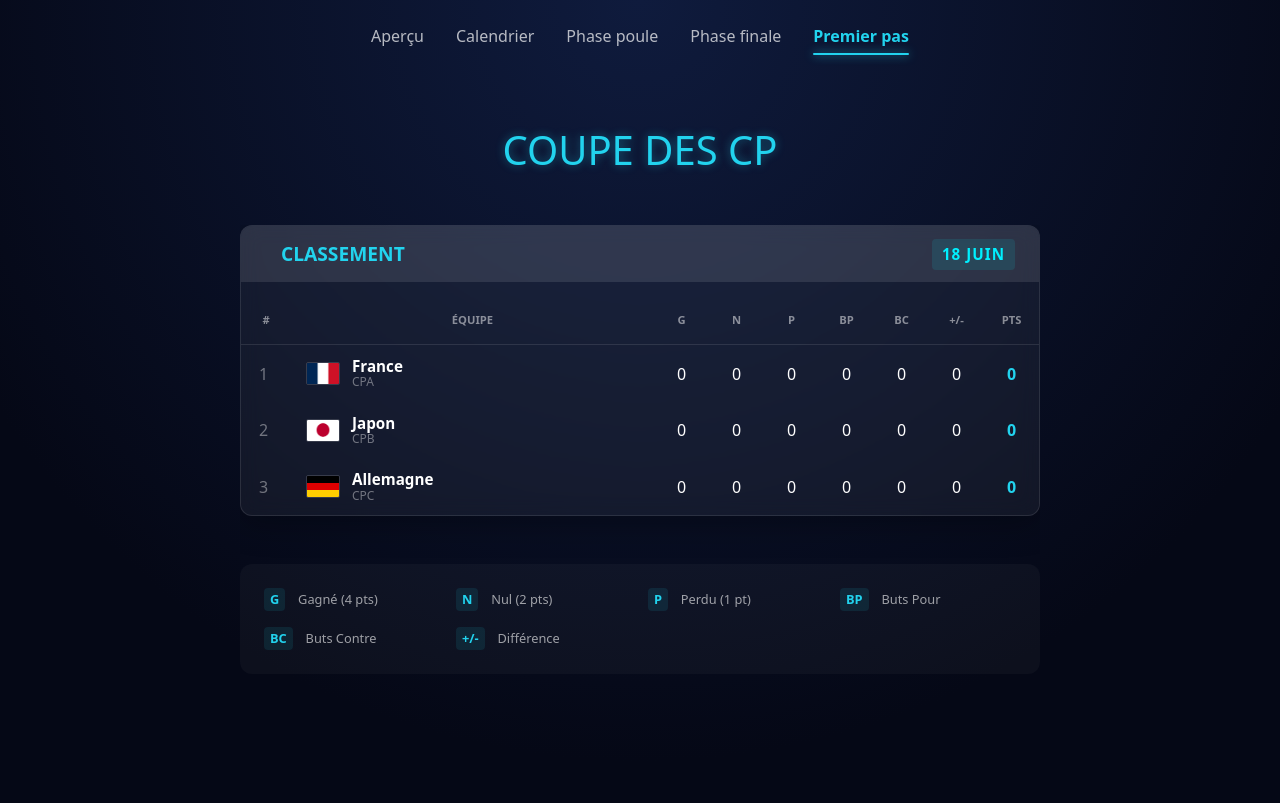
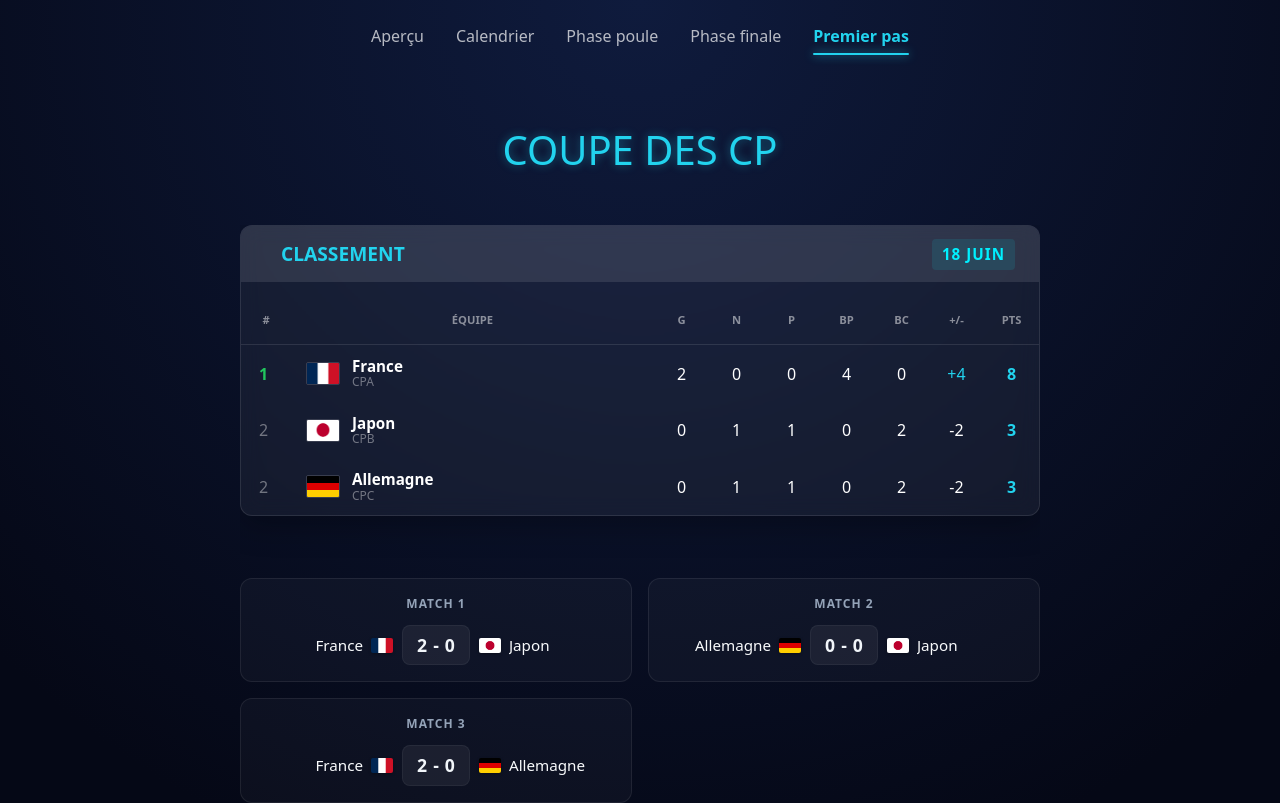
Before and after one commit to RayaneO18/Tournament, a Next.js app: page /premier-pas in a window 1280 px wide. Shown: the top 803 px of the page. Built offline with nearby package versions, Linux system fonts and the light colour scheme.

Commit message:
Coupe des CP + score match animateur vs parents

```diff
--- a/app/page.module.css
+++ b/app/page.module.css
@@ -1140,3 +1140,111 @@ font-weight: bold;
 
   .legendGrid { grid-template-columns: 1fr 1fr; }
 }
+/* ==========================================
+   CONFRONTATIONS COUPE DES CP (SOUS LE TABLEAU)
+   ========================================== */
+
+/* Grille contenant les 3 encadrés de match */
+.cpMatchGrid {
+  display: grid;
+  grid-template-columns: repeat(auto-fit, minmax(280px, 1fr));
+  gap: 16px;
+  margin-top: 30px; /* Espace par rapport au tableau juste au-dessus */
+  margin-bottom: 20px;
+  width: 100%;
+}
+
+/* Structure de la carte de match individuelle */
+.cpMatchCard {
+  background: var(--card-bg, rgba(255, 255, 255, 0.03));
+  border: 1px solid var(--card-border, rgba(255, 255, 255, 0.08));
+  border-radius: 12px;
+  padding: 16px;
+  display: flex;
+  flex-direction: column;
+  align-items: center;
+  justify-content: center;
+  min-height: 95px;
+  transition: transform 0.2s ease, border-color 0.2s ease;
+}
+
+.cpMatchCard:hover {
+  border-color: rgba(255, 255, 255, 0.15);
+  transform: translateY(-2px);
+}
+
+/* Petit libellé (MATCH 1, MATCH 2...) */
+.cpMatchHeader {
+  font-size: 0.75rem;
+  color: #94a3b8;
+  margin-bottom: 12px;
+  font-weight: 600;
+  text-transform: uppercase;
+  letter-spacing: 1px;
+}
+
+/* Ligne principale contenant les équipes et le score alignés */
+.cpMatchBody {
+  display: flex;
+  align-items: center;
+  justify-content: space-between;
+  width: 100%;
+  gap: 8px;
+}
+
+/* Conteneur d'un bloc équipe (nom + drapeau) */
+.cpMatchTeam {
+  display: flex;
+  align-items: center;
+  gap: 8px;
+  width: 38%; /* Équilibre parfait pour laisser de la place au score au milieu */
+}
+
+/* Aligne l'équipe de gauche vers la droite */
+.cpMatchTeamLeft {
+  justify-content: flex-end;
+  text-align: right;
+}
+
+/* Aligne l'équipe de droite vers la gauche */
+.cpMatchTeamRight {
+  justify-content: flex-start;
+  text-align: left;
+}
+
+/* Style spécifique pour les noms des équipes */
+.cpMatchTeamName {
+  font-size: 0.95rem;
+  font-weight: 500;
+  color: #f8fafc;
+  white-space: nowrap;
+  overflow: hidden;
+  text-overflow: ellipsis;
+}
+
+/* Style des petits drapeaux */
+.cpMatchFlag {
+  width: 22px;
+  height: 15px;
+  object-fit: cover;
+  border-radius: 2px;
+  box-shadow: 0 1px 3px rgba(0, 0, 0, 0.3);
+  flex-shrink: 0;
+}
+
+/* Encadré central contenant le score aligné horizontalement */
+.cpMatchScoreBox {
+  background: rgba(255, 255, 255, 0.06);
+  padding: 6px 14px;
+  border-radius: 8px;
+  font-weight: 700;
+  font-size: 1.1rem;
+  color: #f1f5f9;
+  border: 1px solid rgba(255, 255, 255, 0.05);
+  display: flex;
+  align-items: center;
+  justify-content: center;
+  gap: 6px; /* Espace autour du tiret */
+  min-width: 60px;
+  text-align: center;
+}
--- a/app/phase-poule/page.tsx
+++ b/app/phase-poule/page.tsx
@@ -53,9 +53,6 @@ export default function GroupesPage() {
             return 0;
           });
 
-          // CALCUL DYNAMIQUE DU NOMBRE DE MATCHS ATTENDUS
-          // Si 4 équipes -> 12 entrées de stats cumulées (4 x 3 matchs)
-          // Si 3 équipes -> 6 entrées de stats cumulées (3 x 2 matchs)
           const nbEquipes = poule.equipes.length;
           const matchesAttendus = nbEquipes === 4 ? 12 : 6;
 
--- a/app/premier-pas/page.tsx
+++ b/app/premier-pas/page.tsx
@@ -3,30 +3,31 @@
 import { useState, useEffect } from "react";
 import { useRouter } from "next/navigation";
 import styles from "../page.module.css";
+import { getStatsCoupeCP } from "../../data/logic";
 
 export const dynamic = "force-dynamic";
 
 export default function CoupeCPPage() {
   const router = useRouter();
-  const donneesEquipes = [
-    { pays: "France", classe: "CPA", g: 0, n: 0, p: 0, bp: 0, bc: 0, flag: "France.png" },
-    { pays: "Japon", classe: "CPB", g: 0, n: 0, p: 0, bp: 0, bc: 0, flag: "Japon.png" },
-    { pays: "Allemagne", classe: "CPC", g: 0, n: 0, p: 0, bp: 0, bc: 0, flag: "Allemagne.png" },
-  ];
-
+  const [equipesTriees, setEquipesTriees] = useState(getStatsCoupeCP());
   const [opacity, setOpacity] = useState(1);
 
+  const drapeaux: Record<string, string> = {
+    France: "France.png",
+    Japon: "Japon.png",
+    Allemagne: "Allemagne.png"
+  };
+
   useEffect(() => {
-
     const handleScroll = () => {
       const newOpacity = Math.max(1 - window.scrollY / 80, 0);
       setOpacity(newOpacity);
     };
     window.addEventListener("scroll", handleScroll);
 
-
     const intervalle = setInterval(() => {
       router.refresh();
+      setEquipesTriees(getStatsCoupeCP());
     }, 180000);
 
     return () => {
@@ -35,20 +36,20 @@ export default function CoupeCPPage() {
     };
   }, [router]);
 
-  const equipesCalculees = donneesEquipes.map(equipe => {
-    const points = (equipe.g * 4) + (equipe.n * 2) + (equipe.p * 1);
-    const diff = equipe.bp - equipe.bc;
+  // --- CALCUL DYNAMIQUE DES RANGS (Gestion des ex-æquo) ---
+  let rangActuel = 1;
+  const rangsCalcules = equipesTriees.map((equipe, index) => {
+    if (index > 0) {
+      const equipePrecedente = equipesTriees[index - 1];
+      const diffActuelle = equipe.bp - equipe.bc;
+      const diffPrecedente = equipePrecedente.bp - equipePrecedente.bc;
 
-    return {
-      ...equipe,
-      pts: points,
-      diff: diff
-    };
-  });
-
-  const equipesTriees = [...equipesCalculees].sort((a, b) => {
-    if (b.pts !== a.pts) return b.pts - a.pts;
-    return b.diff - a.diff;
+      // Si les points OU la différence de buts diffèrent, on met à jour le rang basé sur la position réelle
+      if (equipe.pts !== equipePrecedente.pts || diffActuelle !== diffPrecedente) {
+        rangActuel = index + 1;
+      }
+    }
+    return rangActuel;
   });
 
   return (
@@ -56,6 +57,8 @@ export default function CoupeCPPage() {
       <h1 className={styles.title} style={{ opacity }}>Coupe des CP</h1>
 
       <div className={styles.groupWrapper}>
+
+        {/* SECTION 1 : LE TABLEAU DE CLASSEMENT */}
         <div className={styles.tableContainer}>
           <h2 className={styles.pouleHeader}>
             <span>Classement</span>
@@ -77,9 +80,18 @@ export default function CoupeCPPage() {
                 </tr>
               </thead>
               <tbody>
-                {equipesTriees.map((equipe, index) => (
+                {equipesTriees.map((equipe, index) => {
+                  const diffButs = equipe.bp - equipe.bc;
+                  const rangAffichage = rangsCalcules[index];
+
+                  // Seul le véritable premier du classement s'allume en vert
+                  const rankClassName = rangAffichage === 1
+                    ? `${styles.rank} ${styles.qualifiedRank}`
+                    : styles.rank;
+
+                  return (
                     <tr key={equipe.pays} className={styles.tr}>
-                    <td className={styles.rank}>{index + 1}</td>
+                      <td className={rankClassName}>{rangAffichage}</td>
                       <td className={styles.teamCell}>
                         <div className={styles.teamInfo}>
                           <div className={styles.flagWrapper}>
@@ -100,17 +112,84 @@ export default function CoupeCPPage() {
                       <td>{equipe.p}</td>
                       <td>{equipe.bp}</td>
                       <td>{equipe.bc}</td>
-                    <td className={equipe.diff > 0 ? styles.positiveDiff : ""}>
-                      {equipe.diff > 0 ? `+${equipe.diff}` : equipe.diff}
+                      <td className={diffButs > 0 ? styles.positiveDiff : ""}>
+                        {diffButs > 0 ? `+${diffButs}` : diffButs}
                       </td>
                       <td className={styles.pts}>{equipe.pts}</td>
                     </tr>
-                ))}
+                  );
+                })}
               </tbody>
             </table>
           </div>
         </div>
 
+        {/* SECTION 2 : LES 3 ENCADRÉS DE CONFRONTATION */}
+        <div className={styles.cpMatchGrid}>
+
+          {/* Match 1 */}
+          <div className={styles.cpMatchCard}>
+            <span className={styles.cpMatchHeader}>Match 1</span>
+            <div className={styles.cpMatchBody}>
+              <div className={`${styles.cpMatchTeam} ${styles.cpMatchTeamLeft}`}>
+                <span className={styles.cpMatchTeamName}>France</span>
+                <img src={`/flags/${drapeaux["France"]}`} alt="France" className={styles.cpMatchFlag} />
+              </div>
+              <div className={styles.cpMatchScoreBox}>
+                <span>2</span>
+                <span>-</span>
+                <span>0</span>
+              </div>
+              <div className={`${styles.cpMatchTeam} ${styles.cpMatchTeamRight}`}>
+                <img src={`/flags/${drapeaux["Japon"]}`} alt="Japon" className={styles.cpMatchFlag} />
+                <span className={styles.cpMatchTeamName}>Japon</span>
+              </div>
+            </div>
+          </div>
+
+          {/* Match 2 */}
+          <div className={styles.cpMatchCard}>
+            <span className={styles.cpMatchHeader}>Match 2</span>
+            <div className={styles.cpMatchBody}>
+              <div className={`${styles.cpMatchTeam} ${styles.cpMatchTeamLeft}`}>
+                <span className={styles.cpMatchTeamName}>Allemagne</span>
+                <img src={`/flags/${drapeaux["Allemagne"]}`} alt="Allemagne" className={styles.cpMatchFlag} />
+              </div>
+              <div className={styles.cpMatchScoreBox}>
+                <span>0</span>
+                <span>-</span>
+                <span>0</span>
+              </div>
+              <div className={`${styles.cpMatchTeam} ${styles.cpMatchTeamRight}`}>
+                <img src={`/flags/${drapeaux["Japon"]}`} alt="Japon" className={styles.cpMatchFlag} />
+                <span className={styles.cpMatchTeamName}>Japon</span>
+              </div>
+            </div>
+          </div>
+
+          {/* Match 3 */}
+          <div className={styles.cpMatchCard}>
+            <span className={styles.cpMatchHeader}>Match 3</span>
+            <div className={styles.cpMatchBody}>
+              <div className={`${styles.cpMatchTeam} ${styles.cpMatchTeamLeft}`}>
+                <span className={styles.cpMatchTeamName}>France</span>
+                <img src={`/flags/${drapeaux["France"]}`} alt="France" className={styles.cpMatchFlag} />
+              </div>
+              <div className={styles.cpMatchScoreBox}>
+                <span>2</span>
+                <span>-</span>
+                <span>0</span>
+              </div>
+              <div className={`${styles.cpMatchTeam} ${styles.cpMatchTeamRight}`}>
+                <img src={`/flags/${drapeaux["Allemagne"]}`} alt="Allemagne" className={styles.cpMatchFlag} />
+                <span className={styles.cpMatchTeamName}>Allemagne</span>
+              </div>
+            </div>
+          </div>
+
+        </div>
+
+        {/* SECTION 3 : LÉGENDES */}
         <div className={styles.legendContainer}>
           <div className={styles.legendGrid}>
             <div className={styles.legendItem}><strong>G</strong> Gagné (4 pts)</div>
--- a/data/data.ts
+++ b/data/data.ts
@@ -135,7 +135,14 @@ export const initialFinale: Match = { eq1: "", score1: null, tab1: null, eq2: ""
 export const initialPetiteFinale: Match = { eq1: "", score1: null, tab1: null, eq2: "", score2: null, tab2: null, poule: "3ème place", date: "23 Juin" };
 
 export const initialMatchsSpeciaux: Match[] = [
-  { eq1: "Animateurs", score1: null, eq2: "Parents", score2: null, poule: "Spécial", date: "19 Juin", label: "MATCH ALLER ANIMATEURS VS PARENTS" },
+  { eq1: "Animateurs", score1: 4, eq2: "Parents", score2: 5, poule: "Spécial", date: "19 Juin", label: "MATCH ALLER ANIMATEURS VS PARENTS" },
   { eq1: "Algérie", score1: null, tab1: null, eq2: "Portugal", score2: null, tab2: null, poule: "Spécial", date: "22 Juin", label: "COUPE DU FAIR-PLAY" },
   { eq1: "Parents", score1: null, tab1: null, eq2: "Animateurs", score2: null, tab2: null, poule: "Spécial", date: "25 Juin", label: "MATCH RETOUR ANIMATEURS VS PARENTS" }
 ];
+
+// --- 4. DONNÉES DE LA COUPE DES CP (Scores mis à jour) ---
+export const matchCoupeCP: Match[] = [
+  { eq1: "France", score1: 2, eq2: "Japon", score2: 0, poule: "Coupe des CP", date: "18 Juin" },
+  { eq1: "Allemagne", score1: 0, eq2: "Japon", score2: 0, poule: "Coupe des CP", date: "18 Juin" },
+  { eq1: "France", score1: 2, eq2: "Allemagne", score2: 0, poule: "Coupe des CP", date: "18 Juin" },
+];
--- a/data/logic.ts
+++ b/data/logic.ts
@@ -1,4 +1,4 @@
-import { groupesBase, calendrierMatchs, Match } from "./data";
+import { groupesBase, calendrierMatchs, Match, matchCoupeCP } from "./data";
 
 // Tableau centralisé des équipes avec correction stricte des chaînes
 export const donneesEquipes = [
@@ -95,7 +95,6 @@ export const getWinner = (m: Match): string | null => {
   if (m.score1 > m.score2) return m.eq1;
   if (m.score2 > m.score1) return m.eq2;
 
-  // Correction TypeScript pour éviter le bug du "possiblement null"
   if (m.tab1 !== undefined && m.tab1 !== null && m.tab2 !== undefined && m.tab2 !== null) {
     if (Number(m.tab1) > Number(m.tab2)) return m.eq1;
     if (Number(m.tab2) > Number(m.tab1)) return m.eq2;
@@ -111,3 +110,42 @@ export const getLoser = (m: Match): string | null => {
   if (!winner) return null;
   return winner === m.eq1 ? m.eq2 : m.eq1;
 };
+
+// --- LOGIQUE SPÉCIFIQUE COUPE DES CP ---
+export const getStatsCoupeCP = () => {
+  const statsCP = [
+    { pays: "France", classe: "CPA", flag: "France.png", g: 0, n: 0, p: 0, bp: 0, bc: 0, pts: 0 },
+    { pays: "Japon", classe: "CPB", flag: "Japon.png", g: 0, n: 0, p: 0, bp: 0, bc: 0, pts: 0 },
+    { pays: "Allemagne", classe: "CPC", flag: "Allemagne.png", g: 0, n: 0, p: 0, bp: 0, bc: 0, pts: 0 },
+  ];
+
+  matchCoupeCP.forEach(match => {
+    const t1 = statsCP.find(e => e.pays === match.eq1);
+    const t2 = statsCP.find(e => e.pays === match.eq2);
+
+    if (t1 && t2 && match.score1 !== null && match.score2 !== null) {
+      t1.bp += match.score1;
+      t1.bc += match.score2;
+      t2.bp += match.score2;
+      t2.bc += match.score1;
+
+      if (match.score1 > match.score2) {
+        t1.g += 1; t1.pts += 4;
+        t2.p += 1; t2.pts += 1;
+      } else if (match.score1 < match.score2) {
+        t2.g += 1; t2.pts += 4;
+        t1.p += 1; t1.pts += 1;
+      } else {
+        t1.n += 1; t1.pts += 2;
+        t2.n += 1; t2.pts += 2;
+      }
+    }
+  });
+
+  return statsCP.sort((a, b) => {
+    if (b.pts !== a.pts) return b.pts - a.pts;
+    const diffA = a.bp - a.bc;
+    const diffB = b.bp - b.bc;
+    return diffB - diffA;
+  });
+};
```
Lines whose indentation alone changed are shown as unchanged.
